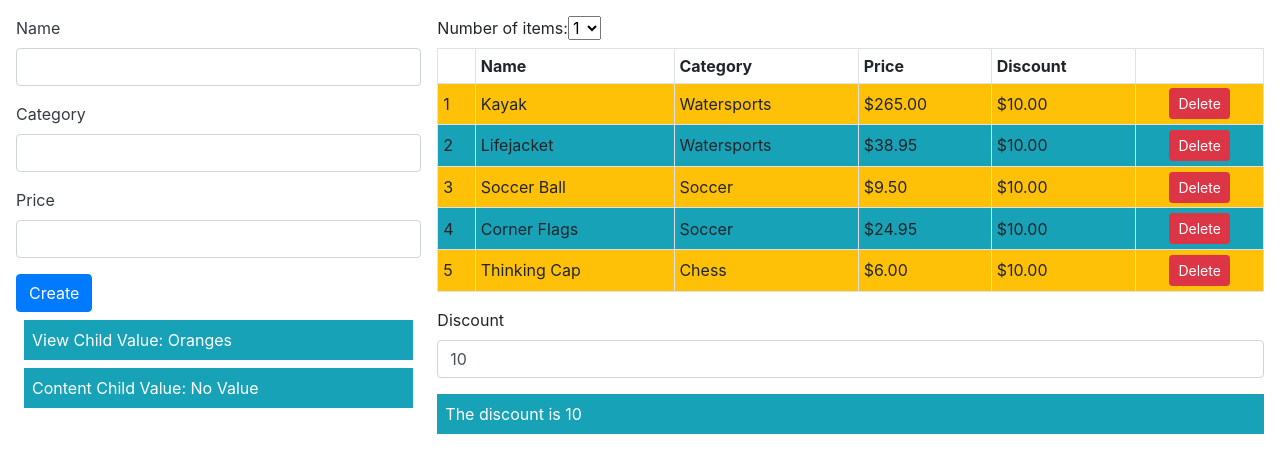
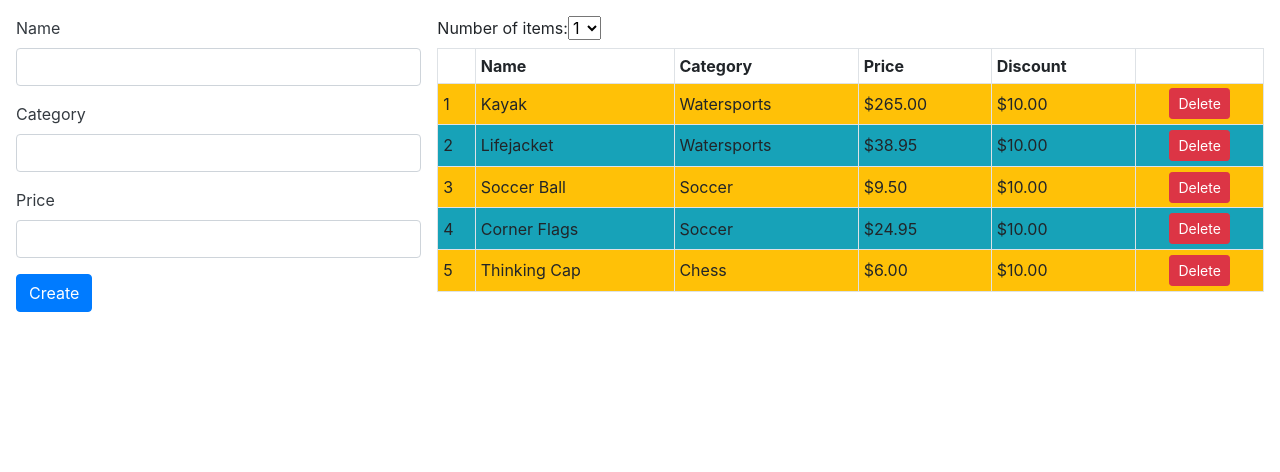
Before and after one commit to david2999999/Angular-6, an Angular app in the folder Understanding-Components/: page / in a window 1280 px wide. Shown: the top 472 px of the page. Built offline with nearby package versions, Linux system fonts and the light colour scheme.

Commit message:
cleaning up components

```diff
--- a/Understanding-Components/src/app/product/product-form/product-form.component.html
+++ b/Understanding-Components/src/app/product/product-form/product-form.component.html
@@ -18,9 +18,9 @@
     Create
   </button>
 </form>
-<div class="bg-info text-white m-2 p-2">
-  View Child Value: <span paDisplayValue></span>
-</div>
-<div class="bg-info text-white m-2 p-2">
-  Content Child Value: <ng-content></ng-content>
-</div>
+<!--<div class="bg-info text-white m-2 p-2">-->
+<!--  View Child Value: <span paDisplayValue></span>-->
+<!--</div>-->
+<!--<div class="bg-info text-white m-2 p-2">-->
+<!--  Content Child Value: <ng-content></ng-content>-->
+<!--</div>-->
--- a/Understanding-Components/src/app/product/product-table/product-table.component.html
+++ b/Understanding-Components/src/app/product/product-table/product-table.component.html
@@ -32,5 +32,5 @@
   </tr>
 </table>
 
-<DiscountEditor></DiscountEditor>
-<DiscountDisplay></DiscountDisplay>
+<!--<DiscountEditor></DiscountEditor>-->
+<!--<DiscountDisplay></DiscountDisplay>-->
```
